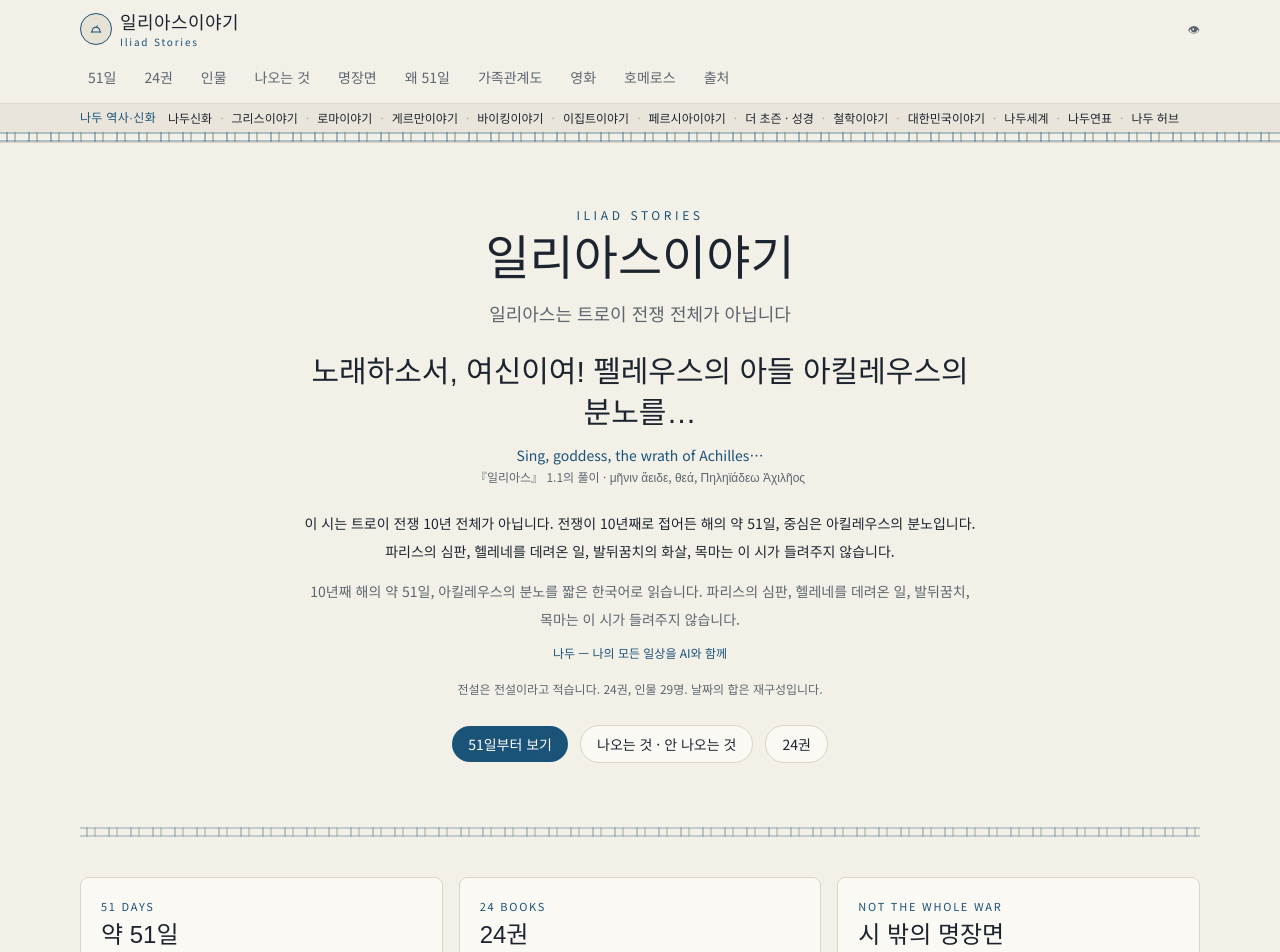
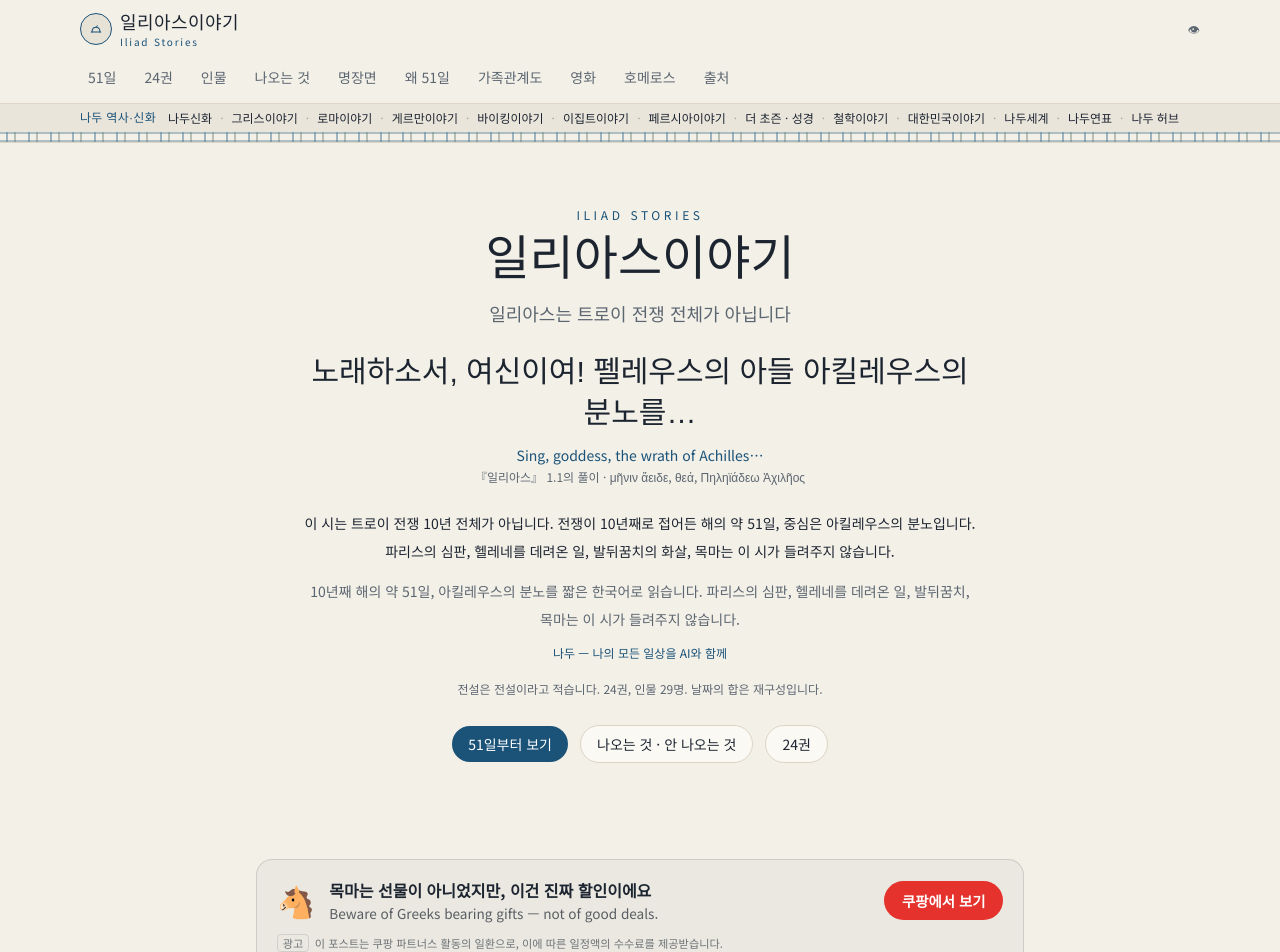
Before and after one commit to eomjinseong-art/iliad-stories, a Next.js app: page / in a window 1280 px wide. Shown: the top 952 px of the page. Built offline with nearby package versions, Linux system fonts and the light colour scheme; no server answers.

Commit message:
Add in-content Coupang Partners card on hub, detail and quiz result pages

```diff
--- a/app/books/[book]/page.tsx
+++ b/app/books/[book]/page.tsx
@@ -7,6 +7,7 @@
 import { bookByNumber, books } from "@/data/books";
 import { heroBySlug } from "@/data/heroes";
 import { articleLd, breadcrumbLd, jsonLd, pageMetadata } from "@/lib/seo";
+import { CoupangCard } from "@/components/CoupangCard";
 
 export function generateStaticParams() {
   return books.map((book) => ({ book: String(book.n) }));
@@ -108,6 +109,7 @@
           <span />
         )}
       </nav>
+      <CoupangCard />
     </article>
   );
 }
--- a/app/heroes/[slug]/page.tsx
+++ b/app/heroes/[slug]/page.tsx
@@ -13,6 +13,7 @@
 import { heroes, heroBySlug } from "@/data/heroes";
 import { articleLd, breadcrumbLd, jsonLd, pageMetadata } from "@/lib/seo";
 import { NadooHubPersonLink } from "@/components/NadooHubLink";
+import { CoupangCard } from "@/components/CoupangCard";
 
 export function generateStaticParams() {
   return heroes.map((hero) => ({ slug: hero.slug }));
@@ -106,6 +107,7 @@
         next={next ? { href: `/heroes/${next.slug}`, label: next.nameKo } : undefined}
       />
       <NadooHubPersonLink base="https://iliad-stories.vercel.app/heroes/" slug={hero.slug!} />
+      <CoupangCard />
     </article>
   );
 }
--- a/app/page.tsx
+++ b/app/page.tsx
@@ -5,6 +5,7 @@
 import { heroes } from "@/data/heroes";
 import { jsonLd, pageMetadata, websiteLd } from "@/lib/seo";
 import { BRAND_LINE, HOME_SECTIONS, SISTER_LABEL, SISTERS, SITE_SUB, SITE_TAGLINE } from "@/lib/site";
+import { CoupangCard } from "@/components/CoupangCard";
 
 export const metadata = pageMetadata({
   title: "홈",
@@ -57,6 +58,7 @@
         </div>
       </section>
 
+      <CoupangCard />
       <div className="meander opacity-50" aria-hidden />
 
       <section className="mt-10 grid gap-4 sm:grid-cols-3" aria-label="핵심">
--- /dev/null
+++ b/components/CoupangCard.tsx
@@ -0,0 +1,63 @@
+const COUPANG_CARD_URL = "https://link.coupang.com/a/hsdzLh1vB6";
+
+const COPY = {
+  icon: "🐴",
+  ko: "목마는 선물이 아니었지만, 이건 진짜 할인이에요",
+  en: "Beware of Greeks bearing gifts — not of good deals.",
+};
+
+/**
+ * 본문 중간용 쿠팡 파트너스 카드 (광고). 팝업·고정 오버레이 없이 본문 흐름 안에만 놓입니다.
+ * 한 페이지에 1~2개까지만 사용하세요 (하단 배너 별도).
+ */
+export function CoupangCard({ className = "" }: { className?: string }) {
+  return (
+    <aside
+      aria-label="광고"
+      data-coupang-card=""
+      className={className}
+      style={{
+        margin: "2rem auto",
+        maxWidth: "48rem",
+        borderRadius: "1rem",
+        border: "1px solid rgba(128,128,128,0.28)",
+        background: "rgba(128,128,128,0.07)",
+        padding: "1.1rem 1.25rem",
+        color: "inherit",
+      }}
+    >
+      <div style={{ display: "flex", alignItems: "center", gap: "0.9rem", flexWrap: "wrap" }}>
+        <span aria-hidden="true" style={{ fontSize: "1.9rem", lineHeight: 1 }}>
+          {COPY.icon}
+        </span>
+        <div style={{ flex: "1 1 14rem", minWidth: 0 }}>
+          <p style={{ margin: 0, fontWeight: 600, lineHeight: 1.5 }}>{COPY.ko}</p>
+          <p style={{ margin: "0.15rem 0 0", fontSize: "0.85rem", opacity: 0.7, lineHeight: 1.4 }}>{COPY.en}</p>
+        </div>
+        <a
+          href={COUPANG_CARD_URL}
+          target="_blank"
+          rel="sponsored noopener"
+          style={{
+            flexShrink: 0,
+            display: "inline-block",
+            borderRadius: "999px",
+            background: "#e5322d",
+            color: "#fff",
+            padding: "0.55rem 1.1rem",
+            fontSize: "0.9rem",
+            fontWeight: 600,
+            textDecoration: "none",
+            whiteSpace: "nowrap",
+          }}
+        >
+          쿠팡에서 보기
+        </a>
+      </div>
+      <p style={{ margin: "0.75rem 0 0", fontSize: "0.7rem", opacity: 0.6, lineHeight: 1.5 }}>
+        <span style={{ marginRight: "0.35rem", border: "1px solid rgba(128,128,128,0.4)", borderRadius: "4px", padding: "0 0.3rem" }}>광고</span>
+        이 포스트는 쿠팡 파트너스 활동의 일환으로, 이에 따른 일정액의 수수료를 제공받습니다.
+      </p>
+    </aside>
+  );
+}
```
